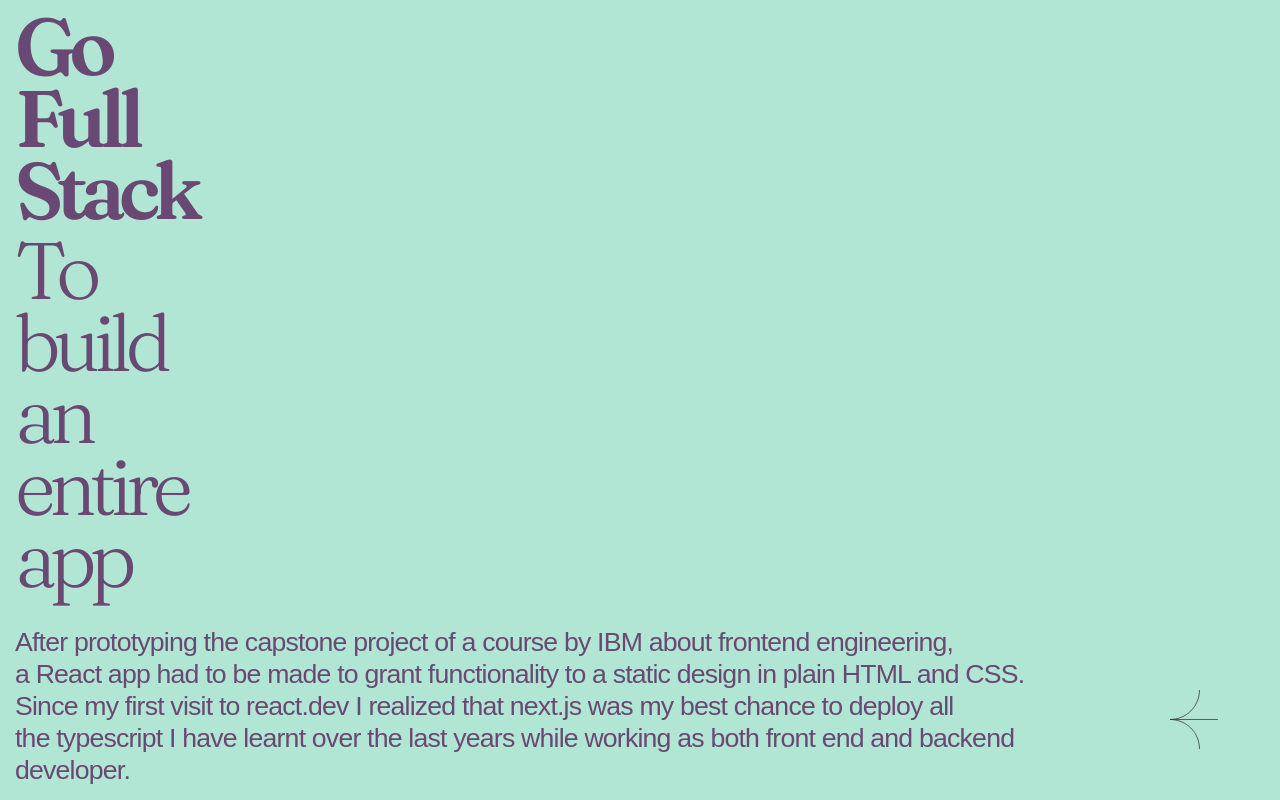
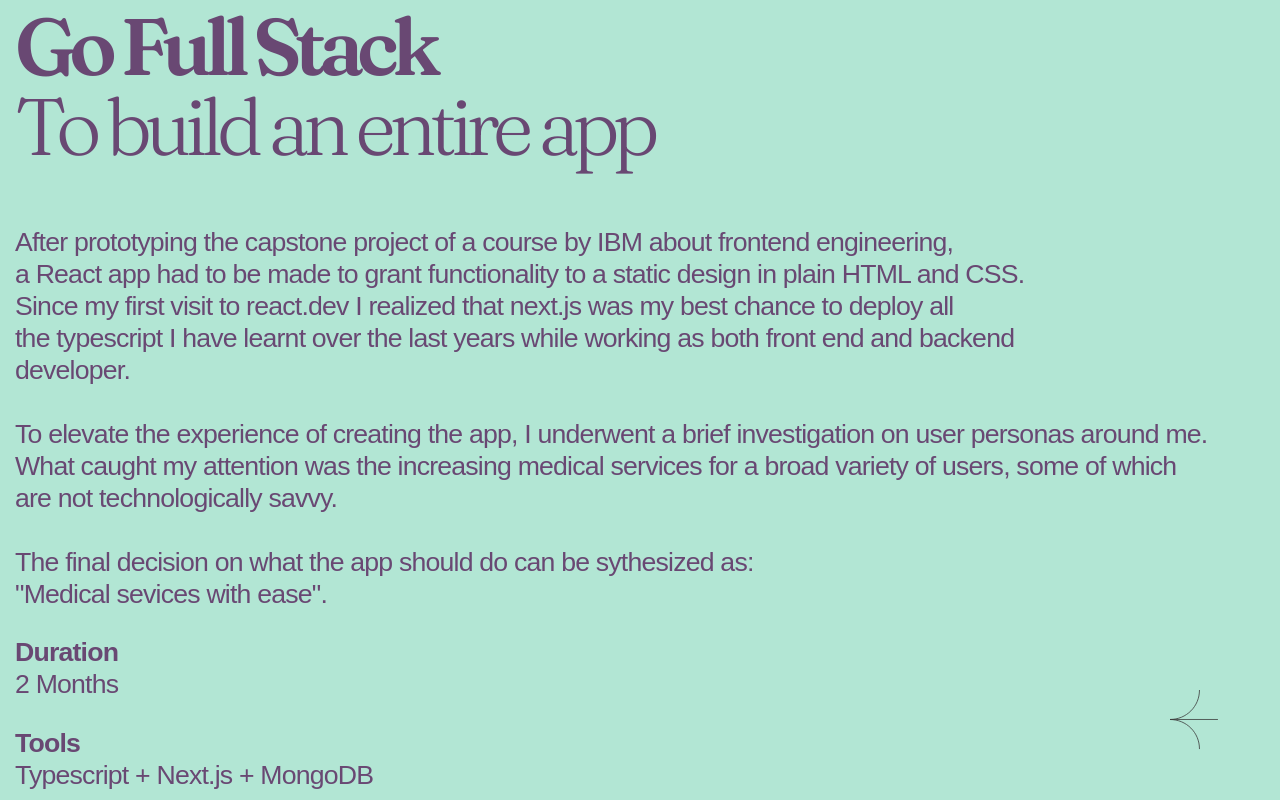
Before and after one commit to clopezochoa/portfolio, a Next.js app: page /stay-healthy in a window 1280 px wide. Shown: the top 800 px of the page. Built offline with nearby package versions, Linux system fonts and the light colour scheme; a web font is replaced by a local one.

Commit message:
text restyle

```diff
--- a/src/styles/text.css
+++ b/src/styles/text.css
@@ -11,7 +11,7 @@
   font-size: 90pt;
   line-height: 80pt;
   letter-spacing: -7px;
-  width: min-content;
+  width: auto;
   float: inline-end;
 }
 
@@ -107,6 +107,7 @@
   letter-spacing: -0.6pt;
   text-align: start;
   line-height: 24pt;
+  margin-bottom: 3rem;
 }
 
 .story-body-bold{
@@ -142,7 +143,7 @@
   font-size: 60pt;
   line-height: 54pt;
   letter-spacing: -7px;
-  width: min-content;
+  width: auto;
 }
 
 .work h1 {
@@ -151,6 +152,19 @@
 
 .work h2 {
   font-weight: 300;
+  margin-bottom: 2rem;
+}
+
+.work-subtitle {
+  font-weight: 700;
+  font-size: xx-large;
+  margin-top: 1.5rem;
+  margin-bottom: 1rem;
+}
+
+.work-body{
+  font-weight: 200;
+  font-size: large;
 }
 
 .what-i-do-container {
```
